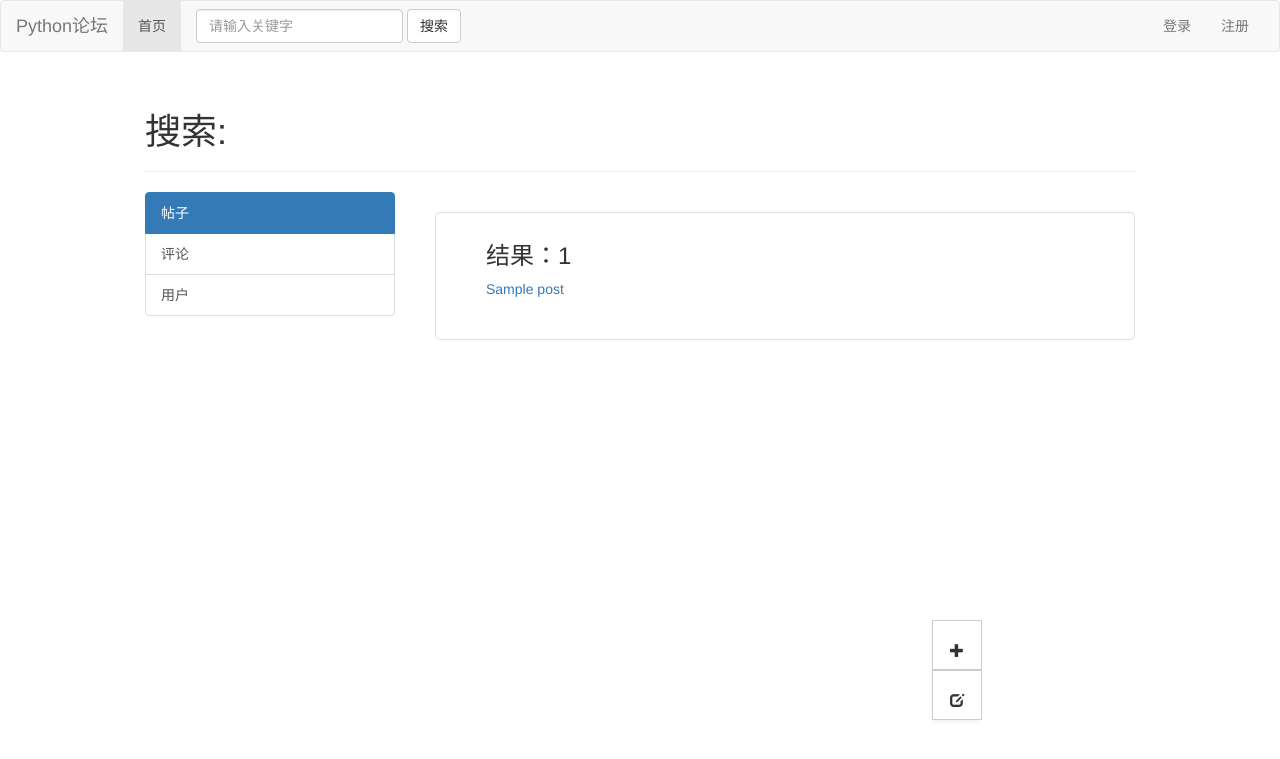
After one commit to LearnerCharlesYim/bbs_demo, a Flask app: page /search/ in a window 1280 px wide. The commit adds this page. Shown: the top 759 px of the page. Run offline with Flask 2, Linux system fonts and the light colour scheme; tables that the repository leaves empty hold one stand-in row (values such as "Sample post"); some libraries are stand-ins or nearby versions.

Commit message:
updating...

```diff
--- a/app.py
+++ b/app.py
@@ -4,7 +4,7 @@ from apps.common import bp as common_bp
 from apps.front import bp as front_bp
 from apps.ueditor import bp as ueditor_bp
 import config
-from exts import db,mail,alidayu
+from exts import db,mail,alidayu,whooshee
 from flask_wtf import CSRFProtect
 from datetime import datetime
 import re
--- a/apps/front/models.py
+++ b/apps/front/models.py
@@ -24,6 +24,9 @@ class FrontUser(db.Model):
     gender = db.Column(db.Enum(GenderEnum),default=GenderEnum.UNKNOW)
     join_time = db.Column(db.DateTime,default=datetime.now())
 
+    # comments = db.relationship("CommentModel",backref='author',cascade='all')
+
+
     def __init__(self,*args,**kwargs):
         if 'password' in kwargs:
             self.password = kwargs.get('password')
--- a/apps/front/views.py
+++ b/apps/front/views.py
@@ -1,4 +1,4 @@
-from flask import Blueprint,render_template,views,request,session,url_for,abort,g,redirect
+from flask import Blueprint,render_template,views,request,session,url_for,abort,g,redirect,flash
 from exts import alidayu,db
 from .forms import SignupForm,LoginForm,AddPostForm,AddCommentForm,SettingsForm
 from utils import restful,safeutils
@@ -58,6 +58,7 @@ def index():
         'current_sort': sort
     }
     return render_template('front/front_index.html',**context)
+
 
 @bp.route('/logout/')
 @login_required
@@ -229,8 +230,6 @@ def settings():
             return restful.success()
         else:
             return restful.params_error(form.get_error())
-
-
 
 
 
@@ -506,6 +505,7 @@ def dislike_comment():
         return restful.success(data=data)
 
 
+# 异步加载回复框
 @bp.route('/load_reply/')
 @login_required
 def load_reply():
@@ -520,6 +520,31 @@ def load_reply():
 
     return restful.success(data=data)
 
+#主页搜索
+@bp.route('/search/')
+def index_search():
+    q = request.args.get('q',default='').strip()
+    category = request.args.get('category',default='post')
+    posts = None
+    comments = None
+    users = None
+    if category == 'post':
+        posts = PostModel.query.filter(PostModel.title.contains(f'{q}')).all()
+    elif category =='comment':
+        comments = CommentModel.query.filter(CommentModel.content.contains(f'{q}')).all()
+    elif category =='user':
+        users = FrontUser.query.filter(FrontUser.username.contains(f'{q}')).all()
+
+    context = {
+        'posts':posts,
+        'comments':comments,
+        'users':users,
+        'q':q,
+        'category':category
+    }
+
+
+    return render_template('front/front_search.html',**context)
 
 
 
--- a/exts.py
+++ b/exts.py
@@ -1,7 +1,9 @@
 from flask_sqlalchemy import SQLAlchemy
 from flask_mail import Mail
 from utils.alidayu import AlidayuAPI
+from flask_whooshee import Whooshee
 
 db = SQLAlchemy()
 mail = Mail()
 alidayu = AlidayuAPI()
+whooshee = Whooshee()
--- a/templates/front/front_base.html
+++ b/templates/front/front_base.html
@@ -30,9 +30,9 @@
           <ul class="nav navbar-nav">
             <li class="active"><a href="{{url_for('front.index')}}">首页<span class="sr-only">(current)</span></a></li>
           </ul>
-          <form class="navbar-form navbar-left">
+          <form class="navbar-form navbar-left" action="{{ url_for('front.index_search') }}">
             <div class="form-group">
-              <input type="text" class="form-control" placeholder="请输入关键字">
+              <input type="text" name="q" class="form-control" placeholder="请输入关键字" required>
             </div>
             <button type="submit" class="btn btn-default">搜索</button>
           </form>
@@ -44,7 +44,7 @@
                         <span class="caret"></span>
                     </a>
                 <ul class="dropdown-menu" aria-labelledby="dropdownMenu1">
-                    <li><a href="{{ url_for('front.profile') }}"><img width="20" height="20" style="border-radius:10px" src="{{ g.front_user.avatar }}" alt=""> 个人中心</a></li>
+                    <li><a href="{{ url_for('front.profile') }}"><img width="20" height="20" style="border-radius:10px" src="{{ g.front_user.avatar or static('common/images/logo.jpg') }}" alt=""> 个人中心</a></li>
                     <li><a href="{{url_for('front.settings')}}">设置</a></li>
                     <li><a href="{{ url_for("front.logout") }}">注销</a></li>
 
--- a/templates/front/front_profile_posts.html
+++ b/templates/front/front_profile_posts.html
@@ -94,7 +94,7 @@
                 {% for comment in comments %}
                     <tr>
                         <td>
-                            <p><a href="{{ url_for('front.post_detail',post_id=comment.post.id) }}#{{ comment.id}}">{{ comment.content |simple }}</a></p>
+                            <p><a href="#">{{ comment.content |simple }}</a></p>
                             <p class="comment-p"></p>
                         </td>
                         <td>{{ comment.post.board.name }}</td>
--- /dev/null
+++ b/templates/front/front_search.html
@@ -0,0 +1,73 @@
+{% extends "front/front_base.html" %}
+{% from "common/_macros.html" import static %}
+{% block title %}搜索结果{% endblock %}
+
+{% block head %}
+    <style>
+    .post-group{
+        border: 1px solid #ddd;
+        margin-top: 20px;
+        overflow: hidden;
+        border-radius: 5px;
+        padding: 10px;
+        float: right;
+        width: 700px;
+
+        }
+
+    .post-list-group{
+        margin-top: 20px;
+        }
+
+    .post-list-group li{
+    overflow: hidden;
+    padding-bottom: 20px;
+    }
+    </style>
+
+{% endblock %}
+
+{% block body %}
+
+<div class="page-header">
+    <h1>搜索: {{ q }}</h1>
+</div>
+    <div class="list-group"  style="width:250px;float: left">
+      <a href="{{ url_for('front.index_search',q=q,category='post') }}" class="list-group-item {% if category == 'post' %}active{% endif %}">帖子</a>
+      <a href="{{url_for('front.index_search',q=q,category='comment')}}" class="list-group-item {% if category == 'comment' %}active{% endif %}">评论</a>
+      <a href="{{url_for("front.index_search",q=q,category='user')}}" class="list-group-item {% if category == 'user' %}active{% endif %}">用户</a>
+    </div>
+
+    <div class="post-group">
+        <ul class="post-list-group">
+        {% if posts %}
+            <h3>结果：{{ posts | length }}</h3>
+            {% for post in posts %}
+                <li>
+                <a href="{{ url_for('front.post_detail',post_id=post.id) }}">{{ post.title |simple}}</a>
+                </li>
+            {% endfor %}
+
+          {% elif comments %}
+             <h3>结果：{{ comments | length }}</h3>
+            {% for comment in comments %}
+                <li>
+                <a href="{{ url_for('front.post_detail',post_id=comment.post.id) }}">{{ comment.content | simple }}</a><div style="float: right">作者: <a href="{{ url_for('front.user_profile',id=comment.author.id) }}">{{ comment.author.username }}</a></div>
+                </li>
+            {% endfor %}
+            {% elif users %}
+             <h3>结果：{{ users | length }}</h3>
+
+            {% for user in users %}
+                <li>
+                <img width="20" height="20" style="border-radius:10px" src="{{ user.avatar or static('common/images/logo.jpg') }}" alt=""><a href="{{ url_for('front.user_profile',id=user.id) }}">{{ user.username }}</a>
+                </li>
+            {% endfor %}
+             </ul>
+            {% else %}
+            <h5 class="tip">抱歉，没有找到结果</h5>
+        {% endif %}
+
+    </div>
+
+{% endblock %}
```
Also changed, not shown: apps/models.py (+13 -6 lines).
